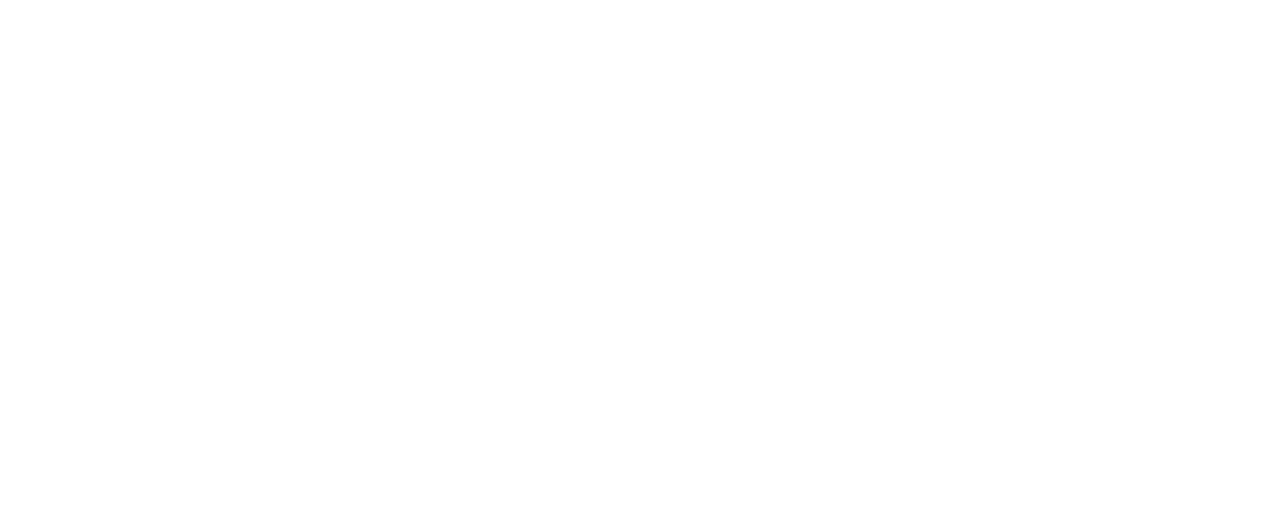
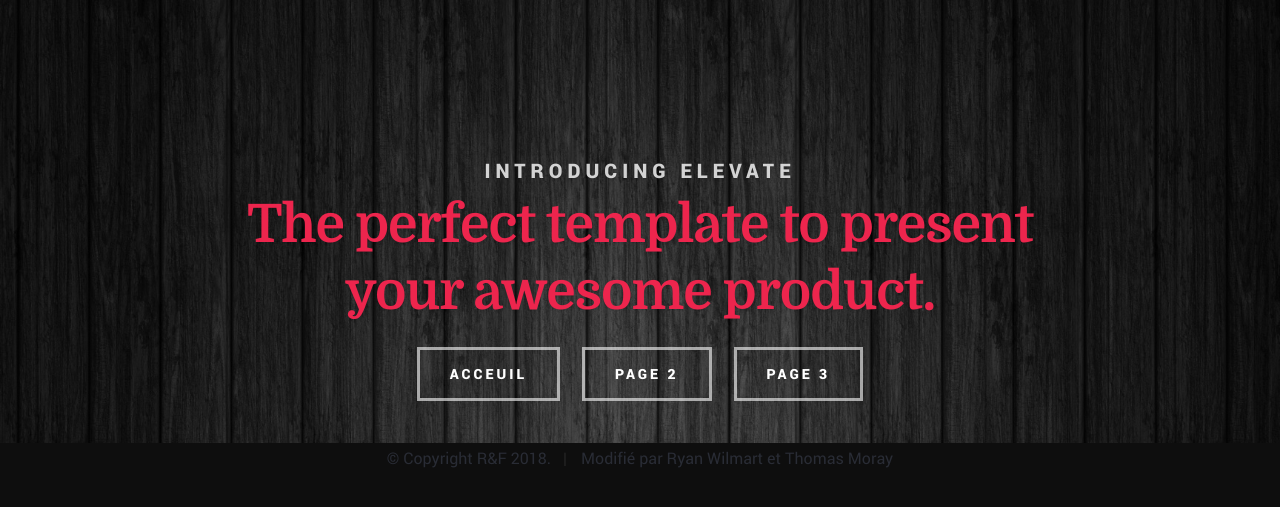
Before and after one commit to Thomas6880/SiteProjet, a plain HTML site: page Page1.html in a window 1280 px wide. Drawn offline with Linux system fonts and the light colour scheme.

Commit message:
Debut page 1

```diff
--- a/Page1.html
+++ b/Page1.html
@@ -1,11 +1,68 @@
 <!DOCTYPE <!DOCTYPE html>
 <html>
 <head>
+   <!--- basic page needs
+   ================================================== -->
+   <meta charset="utf-8">
+	<title>Page1</title>
+	<meta name="description" content="">
+	<meta name="author" content="">
 
-    <title>Page 1</title>
+   <!-- mobile specific metas
+   ================================================== -->
+	<meta name="viewport" content="width=device-width, initial-scale=1, maximum-scale=1">
 
+ 	<!-- CSS
+   ================================================== -->
+   <link rel="stylesheet" href="css/base.css">
+   <link rel="stylesheet" href="css/vendor.css">
+   <link rel="stylesheet" href="css/main.css">
+
+   <!-- script
+   ================================================== -->
+	<script src="js/modernizr.js"></script>
+	<script src="js/pace.min.js"></script>
+
+   <!-- favicons
+	================================================== -->
+	<link rel="icon" type="image/png" href="favicon.png">
 </head>
 <body>
+    <section id="intro">
 
+        <!-- <div class="shadow-overlay"></div> -->
+
+        <div class="row intro-content">
+            <div class="col-twelve">
+
+                <h3 class="animate-intro">Introducing Elevate</h3>
+
+                 <h1 class="animate-intro">
+                     The perfect template to
+                     present your awesome product.
+                 </h1>
+
+                 <div class="buttons">
+                     <a class="button stroke animate-intro" href="index.html" title="page1">Acceuil</a>
+                     <a class="button stroke animate-intro" href="Page2.html" title="page1">Page 2</a>
+                     <a class="button stroke animate-intro" href="Page3.html" title="page1">Page 3</a>
+                 </div>
+
+               </div> <!-- /twelve -->
+        </div> <!-- /row -->
+
+     </section> <!-- /intro -->
+
+    <footer id="main-footer">
+
+        <div class="footer-bottom">
+
+            <div class="copyright">
+                  <span>© Copyright R&F 2018.</span>
+                  <span>Modifié par Ryan Wilmart et Thomas Moray</span>
+            </div>
+        </div>
+
+    </footer>
 </body>
 </html>
--- a/css/main.css
+++ b/css/main.css
@@ -1354,7 +1354,7 @@ header .logo a {
  * ------------------------------------------------------------------- */
 #intro {
 	position: relative;
-	background-image: url(../images/intro-bg.jpg);
+	background-image: url(../images/BlackBg.jpg);
 	background-attachment: fixed;
 	background-repeat: no-repeat;
 	background-position: center top;
```
Also changed, not shown: images/BlackBg.jpg (added).
